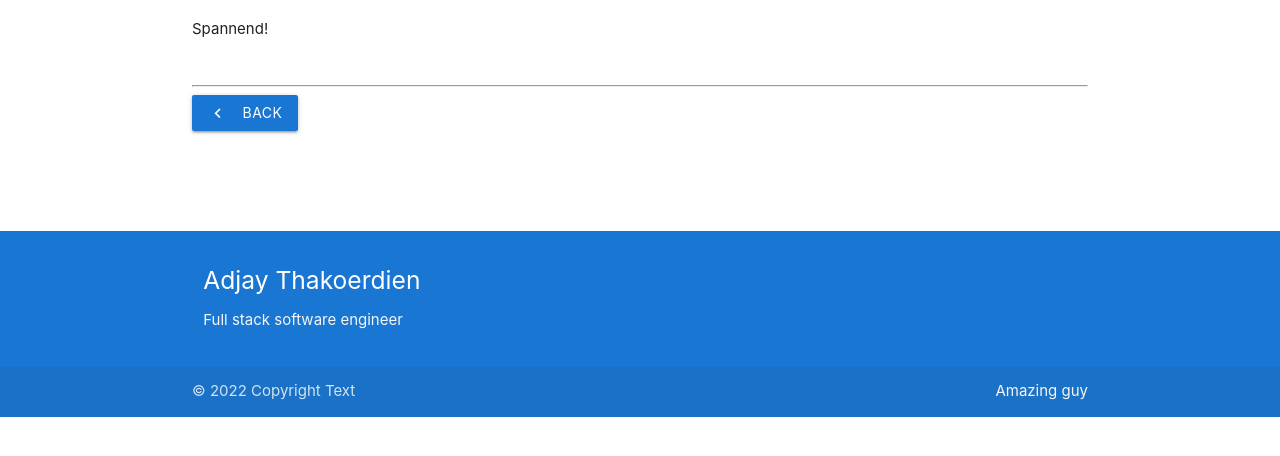
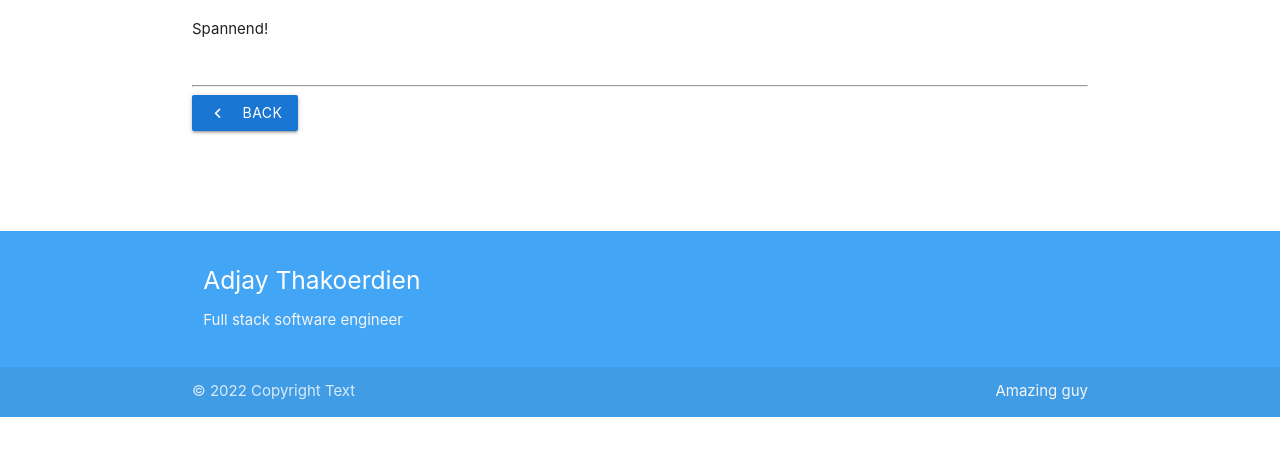
Before and after one commit to adjaythakoerdien/portfolio, a Django app: a page that uses portfolio/templates/base.html in a window 1280 px wide. Shown: the part 307-763 px from the top of the page. Run offline with Django 4.2, Linux system fonts and the light colour scheme; data comes from the database, SQL or seed files in the repository.

Commit message:
Colors changed for footer

```diff
--- a/portfolio/templates/base.html
+++ b/portfolio/templates/base.html
@@ -31,7 +31,7 @@
 
       {% endblock %}
 
-    <footer class="page-footer blue darken-2">
+    <footer class="page-footer blue lighten-1">
           <div class="container">
             <div class="row">
               <div class="col l6 s12">
```
